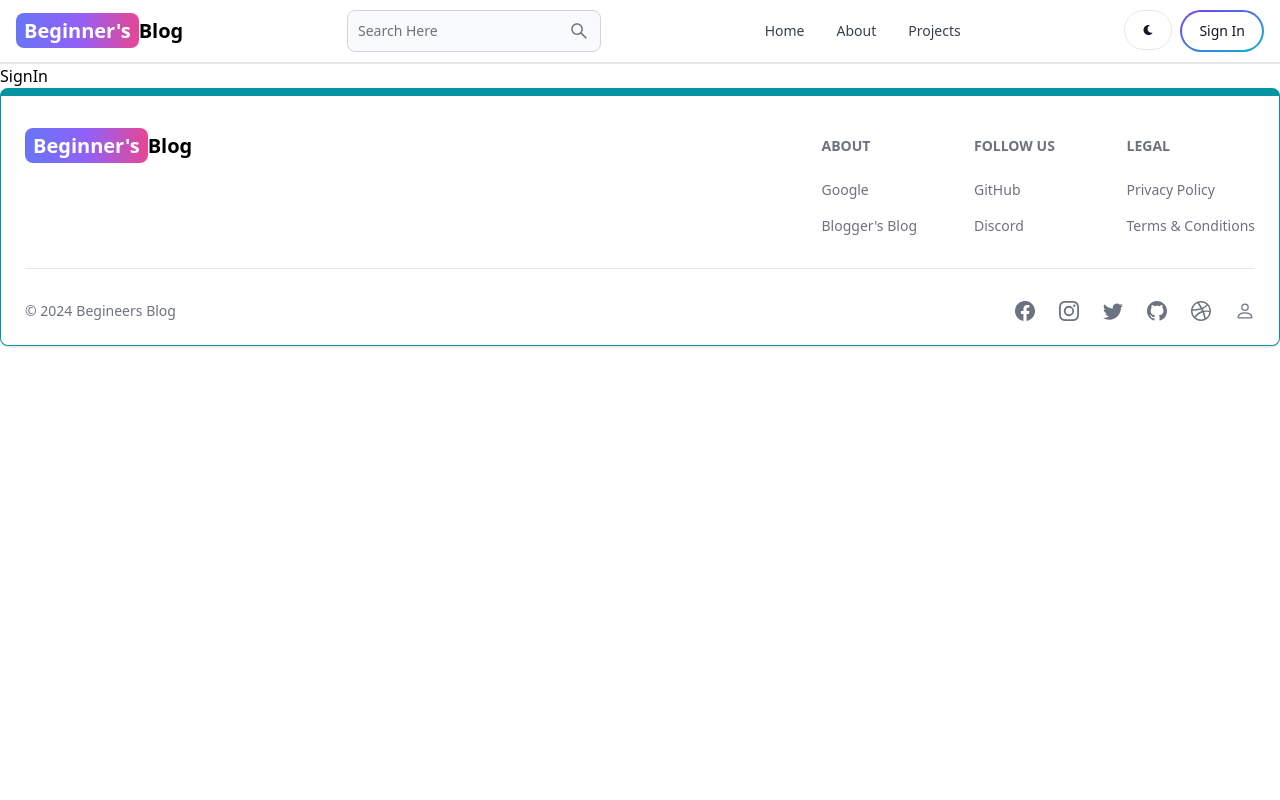
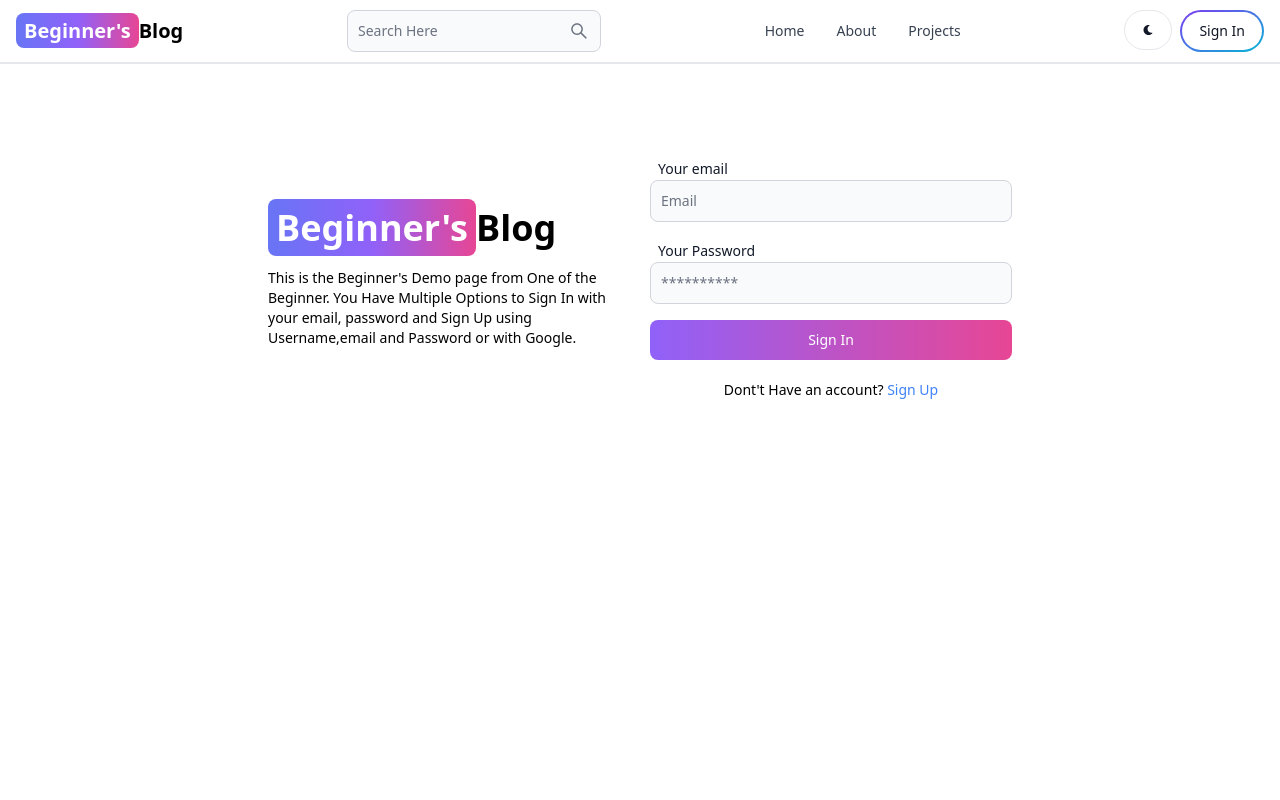
Before and after one commit to vasudevarao3/Blog, a React app in the folder client/: page /sign-in in a window 1280 px wide. Shown: the top 800 px of the page. Built offline with nearby package versions, Linux system fonts and the light colour scheme; the HTML template or start-up script is replaced by a standard one.

Commit message:
Create Signin page and add functionality

```diff
--- a/client/src/pages/SignIn.jsx
+++ b/client/src/pages/SignIn.jsx
@@ -1,7 +1,96 @@
-import React from 'react'
+import { Alert, Button, Label, Spinner, TextInput } from 'flowbite-react';
+import { useState } from 'react'
+import { Link,useNavigate } from 'react-router-dom';
 
 export default function SignIn() {
+  const [formData, setFormData] = useState({});
+  const [errorMessage, setErrorMessage] = useState(null);
+  const [loading, setLoading] = useState(false);
+  const navigate = useNavigate();
+  const handleChange = (e) => {
+    setFormData({...formData, [e.target.id]: e.target.value.trim()});
+  };
+
+  const handleSubmit = async (e) => {
+    e.preventDefault();
+    if(!formData.email || !formData.password){
+      return setErrorMessage("Please fill all the required fields.");
+    }
+    try{
+      setLoading(true);
+      setErrorMessage(null);
+      const res = await fetch('/api/auth/signin', {
+        method: 'POST',
+        headers: {'Content-Type': 'application/json'},
+        body: JSON.stringify(formData),
+      });
+      const data = await res.json();
+      if (data.success === false){
+        setLoading(false);
+        return setErrorMessage(data.message);//setErorMessage("Username name exist, Try another.")
+      }
+      setLoading(false);
+      if(res.ok){
+        navigate('/');
+      }
+    }catch(error){
+      setErrorMessage(error.message);
+      setLoading(false)
+    }
+  };
+
   return (
-    <div>SignIn</div>
+    <div className='min-h-screen mt-20'>
+      <div className="flex p-3 max-w-3xl mx-auto flex-col md:flex-row md:items-center gap-5">
+        {/* left */}
+        <div className="flex-1">
+          <Link to="/" className='font-bold dark:text-white text-4xl'>
+            <span className='px-2 py-1 bg-gradient-to-r from-indigo-500 via-purple-500 to-pink-500 rounded-lg text-white'>Beginner's</span>
+            Blog
+          </Link>
+          <p className='text-sm mt-5'>
+            This is the Beginner's Demo page from One of the Beginner.
+            You Have Multiple Options to Sign In with your email, password and
+            Sign Up using Username,email and Password or with Google.
+          </p>
+        </div>
+        {/* right */}
+        <div className="flex-1">
+          <form className='flex flex-col gap-4' onSubmit={handleSubmit}>
+            <div>
+              <Label value='Your email' className='ml-2'/>
+              <TextInput type='email' placeholder='Email' id='email' onChange={handleChange}/>
+            </div>
+            <div>
+              <Label value='Your Password' className='ml-2'/>
+              <TextInput type='password' placeholder='**********' id='password' onChange={handleChange}/>
+            </div>
+            <Button gradientDuoTone='purpleToPink' type='submit'disabled={loading}>
+              {
+                loading ? (
+                  <>
+                    <Spinner size='sm'/>
+                    <span className='pl-3'> Loading... </span>
+                  </>
+                 ) : "Sign In"
+              }
+            </Button>
+          </form>
+          <div className='gap-2 text-sm mt-5 text-center'>
+            <span>Dont't Have an account? </span>
+            <Link to='/sign-up' className='text-blue-500'>
+              Sign Up
+            </Link>
+          </div>
+          {
+            errorMessage && (
+              <Alert className='mt-5' color='failure'>
+                {errorMessage}
+              </Alert>
+            )
+          }
+        </div>
+      </div>
+    </div>
   )
 }
--- a/client/src/pages/SignUp.jsx
+++ b/client/src/pages/SignUp.jsx
@@ -76,7 +76,7 @@
                     <Spinner size='sm'/>
                     <span className='pl-3'> Loading... </span>
                   </>
-                 ) : "Sign UP"
+                 ) : "Sign Up"
               }
             </Button>
           </form>
```
